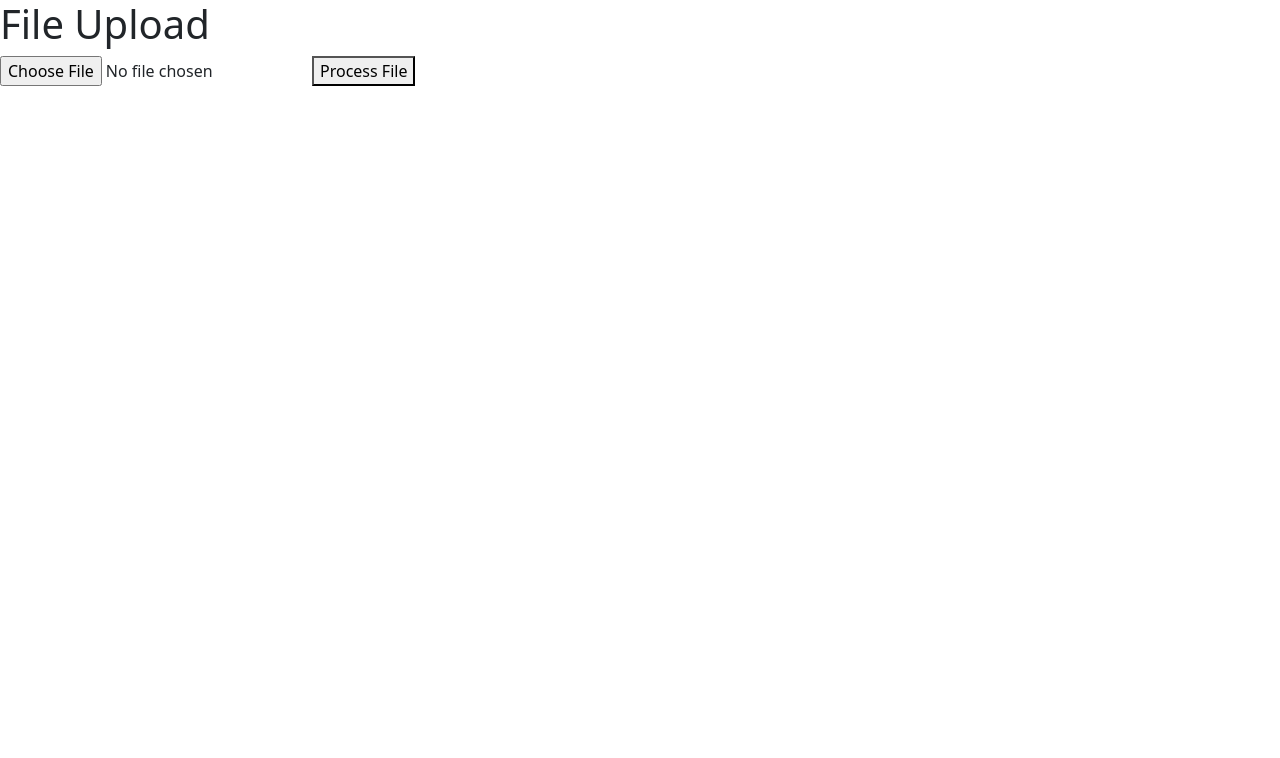
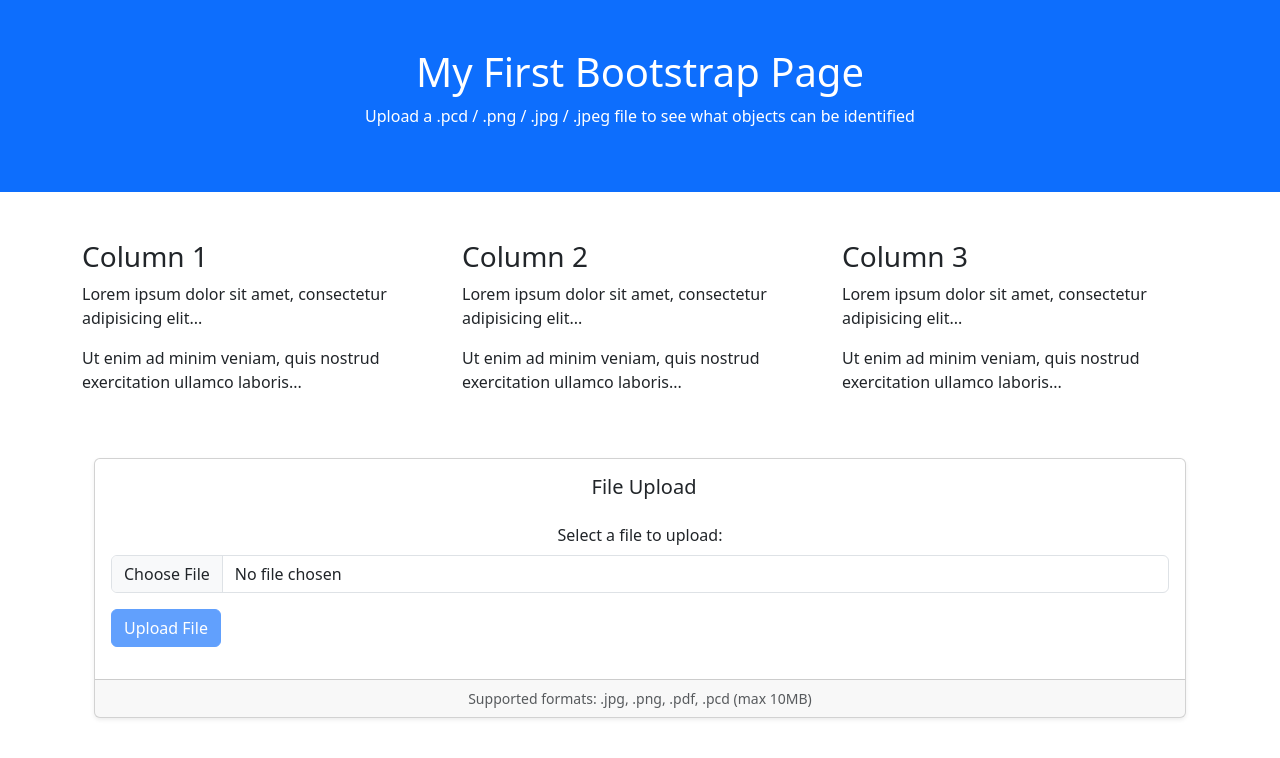
Before and after one commit to ErnieCoding/hackpsu-icds, a React (Create React App) app in the folder icds_front/: page / in a window 1280 px wide. Shown: the top 758 px of the page. Built offline with nearby package versions, Linux system fonts and the light colour scheme.

Commit message:
front-end layout

```diff
--- a/icds_front/src/App.js
+++ b/icds_front/src/App.js
@@ -1,11 +1,46 @@
 import logo from './logo.svg';
 import './styles/App.css';
 import FileUploader from './fileUploader';
+import func from './displayData';
 import 'bootstrap/dist/css/bootstrap.min.css';
+
 
 function App() {
   return (
-    <FileUploader />
+    <body>
+
+    <div class="container-fluid p-5 bg-primary text-white text-center">
+      <h1>My First Bootstrap Page</h1>
+      <p>Upload a .pcd / .png / .jpg / .jpeg file to see what objects can be identified</p>
+    </div>
+
+    <div class="container mt-5">
+      <div class="row">
+        <div class="col-sm-4">
+          <h3>Column 1</h3>
+          <p>Lorem ipsum dolor sit amet, consectetur adipisicing elit...</p>
+          <p>Ut enim ad minim veniam, quis nostrud exercitation ullamco laboris...</p>
+        </div>
+        <div class="col-sm-4">
+          <h3>Column 2</h3>
+          <p>Lorem ipsum dolor sit amet, consectetur adipisicing elit...</p>
+          <p>Ut enim ad minim veniam, quis nostrud exercitation ullamco laboris...</p>
+        </div>
+        <div class="col-sm-4">
+          <h3>Column 3</h3>
+          <p>Lorem ipsum dolor sit amet, consectetur adipisicing elit...</p>
+          <p>Ut enim ad minim veniam, quis nostrud exercitation ullamco laboris...</p>
+        </div>
+      </div>
+    <div class="container mt-5 text-center">
+      <div class="col-sm-12">
+      <FileUploader />
+      </div>
+    </div>
+    </div>
+
+    </body>
+
   );
 }
 
--- a/icds_front/src/displayData.jsx
+++ b/icds_front/src/displayData.jsx
@@ -0,0 +1,14 @@
+import Stack from 'react-bootstrap/Stack';
+
+function func() {
+  return (
+    <Stack direction="horizontal" gap={3}>
+      <div className="p-2">First item</div>
+      <div className="p-2 ms-auto">Second item</div>
+      <div className="vr" />
+      <div className="p-2">Third item</div>
+    </Stack>
+  );
+}
+
+export default func;
--- a/icds_front/src/fileUploader.jsx
+++ b/icds_front/src/fileUploader.jsx
@@ -1,53 +1,148 @@
 import React, { useState } from "react";
 import axios from "axios";
-import './styles/fileuploader.css';
+import { ProgressBar, Alert, Card, Button } from "react-bootstrap";
 
-
-function FileUploader(){
+function FileUploader() {
     const [selectedFile, setSelectedFile] = useState(null);
     const [uploadStatus, setUploadStatus] = useState("");
+    const [uploadProgress, setUploadProgress] = useState(0);
+    const [isUploading, setIsUploading] = useState(false);
+    const [previewUrl, setPreviewUrl] = useState("");
 
     const handleFileChange = (event) => {
-        setSelectedFile(event.target.files[0]);
+        const file = event.target.files[0];
+        setSelectedFile(file);
+        setUploadStatus("");
+
+        // Create preview for images
+        if (file && file.type.startsWith("image/")) {
+            const reader = new FileReader();
+            reader.onload = (e) => setPreviewUrl(e.target.result);
+            reader.readAsDataURL(file);
+        } else {
+            setPreviewUrl("");
+        }
     };
 
     const handleUpload = async () => {
-        if (!selectedFile){
-            setUploadStatus("No file selected");
+        if (!selectedFile) {
+            setUploadStatus("Please select a file first");
             return;
         }
 
         const formData = new FormData();
         formData.append('file', selectedFile);
 
-        //TODO: fetch file from backend using axios
-        try{
+        setIsUploading(true);
+        setUploadProgress(0);
+
+        try {
             const response = await axios.post(
-                "our backend point",
+                "your-backend-endpoint",
                 formData,
                 {
                     headers: {
                         "Content-Type": "multipart/form-data",
                     },
+                    onUploadProgress: (progressEvent) => {
+                        const progress = Math.round(
+                            (progressEvent.loaded * 100) / progressEvent.total
+                        );
+                        setUploadProgress(progress);
+                    }
                 }
             );
 
-            setUploadStatus("File uploaded successfully!");
+            setUploadStatus("success");
             console.log("Server response: ", response.data);
-        } catch (error){
-            setUploadStatus("Error uploading file.");
+        } catch (error) {
+            setUploadStatus("error");
             console.error("Upload error: ", error);
+        } finally {
+            setIsUploading(false);
         }
     };
 
     return (
-        <div className="UploadSection">
-            <h1>File Upload</h1>
-            <input type="file" onChange={handleFileChange}/>
-            <button>Process File</button>
-            {uploadStatus && <p>{uploadStatus}</p>}
-        </div>
+        <Card className="shadow-sm mt-4">
+            <Card.Body>
+                <Card.Title className="mb-4">
+                    <i className="bi bi-cloud-arrow-up me-2"></i>
+                    File Upload
+                </Card.Title>
 
+                <div className="mb-3">
+                    <label className="form-label">Select a file to upload:</label>
+                    <input
+                        type="file"
+                        onChange={handleFileChange}
+                        className="form-control"
+                        disabled={isUploading}
+                    />
+                </div>
+
+                {previewUrl && (
+                    <div className="mb-3 text-center">
+                        <img
+                            src={previewUrl}
+                            alt="Preview"
+                            className="img-thumbnail"
+                            style={{ maxHeight: "200px" }}
+                        />
+                    </div>
+                )}
+
+                <div className="d-flex justify-content-between align-items-center mb-3">
+                    <Button
+                        variant="primary"
+                        onClick={handleUpload}
+                        disabled={!selectedFile || isUploading}
+                    >
+                        {isUploading ? (
+                            <>
+                                <span className="spinner-border spinner-border-sm me-2" role="status" aria-hidden="true"></span>
+                                Uploading...
+                            </>
+                        ) : "Upload File"}
+                    </Button>
+
+                    {selectedFile && !isUploading && (
+                        <div className="text-muted">
+                            <small>
+                                {selectedFile.name} ({Math.round(selectedFile.size / 1024)} KB)
+                            </small>
+                        </div>
+                    )}
+                </div>
+
+                {isUploading && (
+                    <ProgressBar
+                        now={uploadProgress}
+                        label={`${uploadProgress}%`}
+                        animated
+                        className="mb-3"
+                    />
+                )}
+
+                {uploadStatus === "success" && (
+                    <Alert variant="success" className="mt-3">
+                        <i className="bi bi-check-circle-fill me-2"></i>
+                        File uploaded successfully!
+                    </Alert>
+                )}
+
+                {uploadStatus === "error" && (
+                    <Alert variant="danger" className="mt-3">
+                        <i className="bi bi-exclamation-triangle-fill me-2"></i>
+                        Error uploading file. Please try again.
+                    </Alert>
+                )}
+            </Card.Body>
+
+            <Card.Footer className="text-muted small">
+                Supported formats: .jpg, .png, .pdf, .pcd (max 10MB)
+            </Card.Footer>
+        </Card>
     );
 }
 
```
Also changed, not shown: 1 other file (tests, documents, lock files or other folders).
